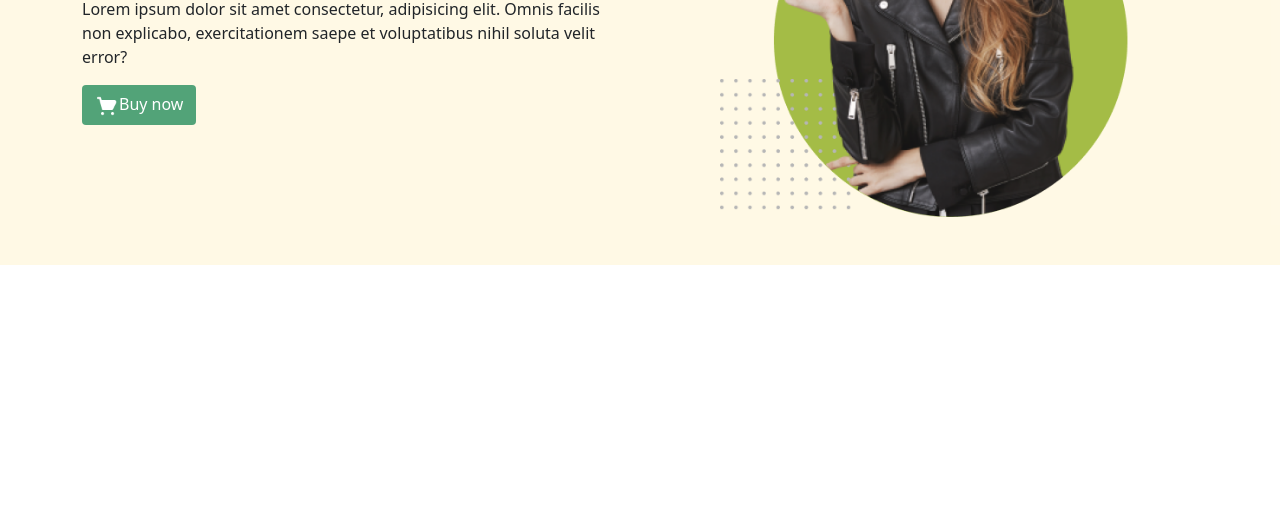
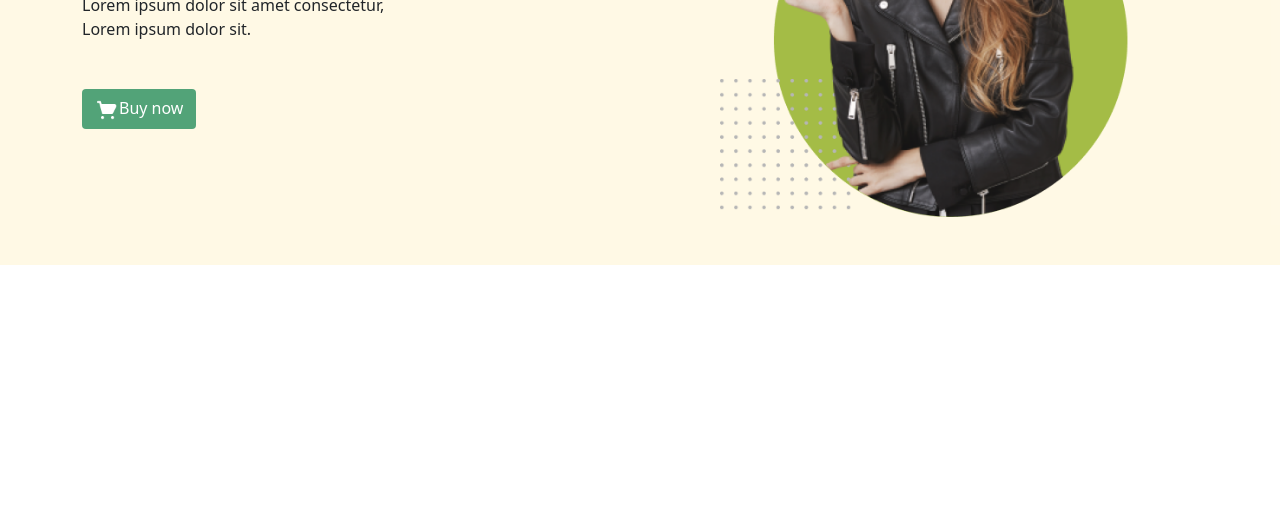
Before and after one commit to dev-mahfuj/penguin-fashion-bootstrap, a plain HTML site: page index.html in a window 1280 px wide. Shown: the part 284-800 px from the top of the page. Drawn offline with nearby package versions, Linux system fonts and the light colour scheme.

Commit message:
banner-name-update

```diff
--- a/index.html
+++ b/index.html
@@ -55,7 +55,8 @@
                     <div class="col-6">
                         <h1 class="text-warning fs-1 fw-bold my-0">BE THE PENGUINS</h1>
                         <h1 class="fs-1 fw-bold my-0">OF WINTER</h1>
-                        <p class="my-3">Lorem ipsum dolor sit amet consectetur, adipisicing elit. Omnis facilis non explicabo, exercitationem saepe et voluptatibus nihil soluta velit error?</p>
+                        <p class="mt-3 mb-0">Lorem ipsum dolor sit amet consectetur,</p>
+                        <p class="mt-0 mb-5">Lorem ipsum dolor sit.</p>
                         <button class="btn bg-success bg-opacity-75">
                             <a href="#" class="text-decoration-none text-white">
                                 <img src="icons/shopping-cart 1.png" width="24" height="24" alt="" >Buy now
```
